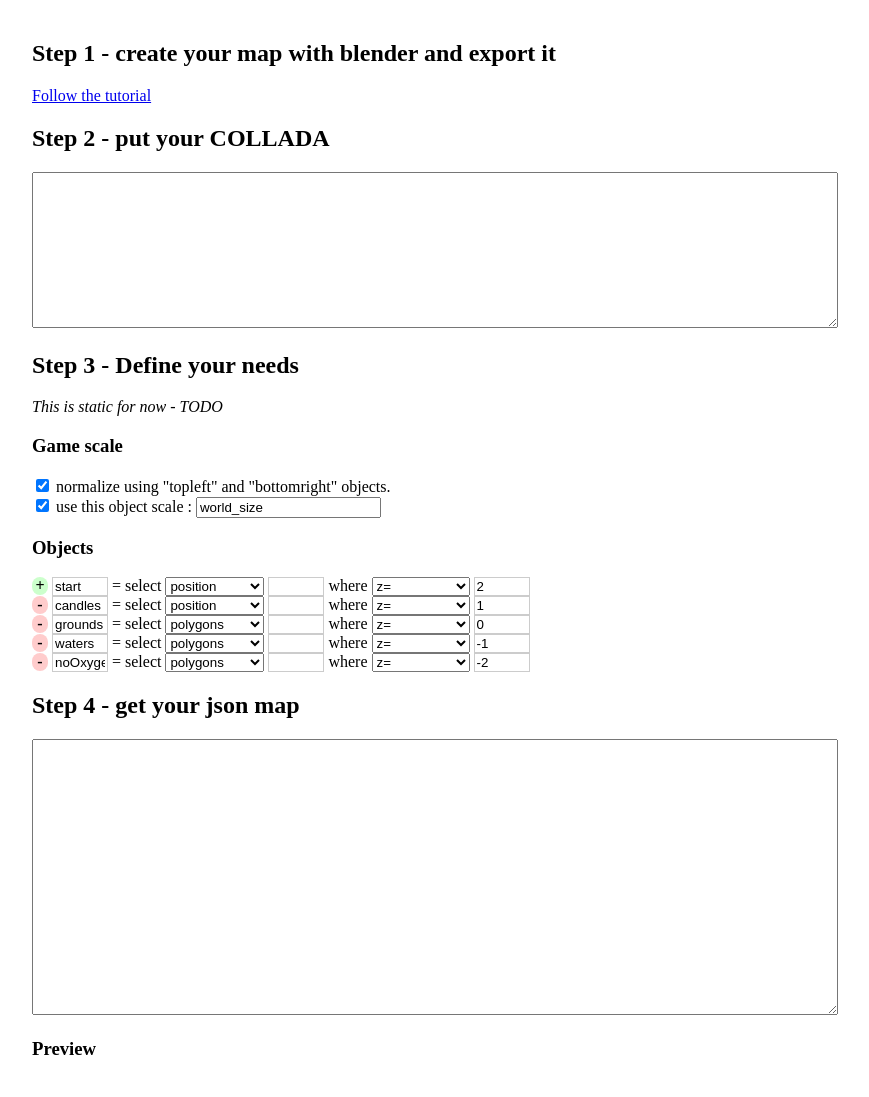
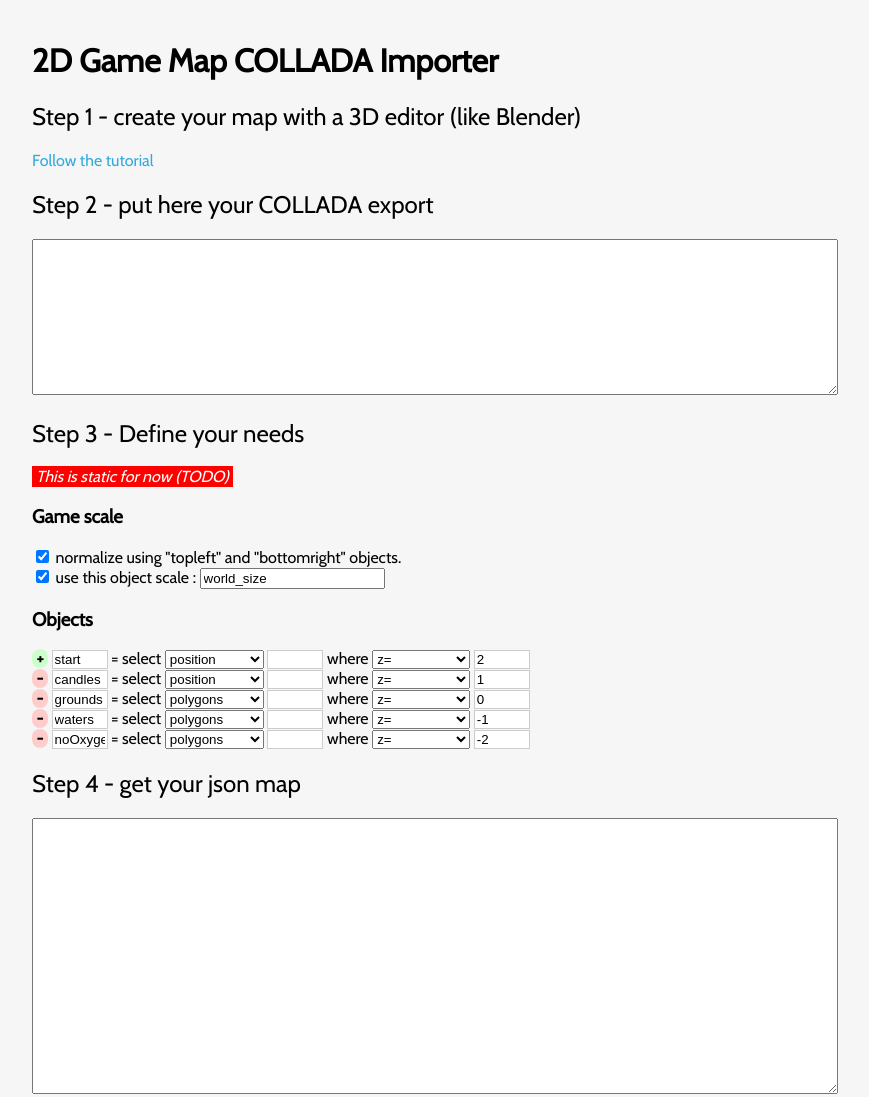
Before and after one commit to gre/blazing-race, a plain HTML site: page maps/converter/index.html in a window 1280 px wide. Shown: the top 1097 px of the page, without its empty margins (208-1077 px from the left). Drawn offline with nearby package versions, Linux system fonts and the light colour scheme.

Commit message:
continued

```diff
--- a/maps/converter/index.html
+++ b/maps/converter/index.html
@@ -2,8 +2,9 @@
 <html lang="en">
 <head>
 	<meta charset="UTF-8">
-	<title>COLLADA 2D Map Importer</title>
+	<title></title>
   <link rel="stylesheet" href="main.css" />
+  <link href='http://fonts.googleapis.com/css?family=Cabin' rel='stylesheet' type='text/css'>
   <script type="text/javascript" src="lib/Three.js"></script>
   <script type="text/javascript" src="lib/ColladaLoader.js"></script>
   <script src="lib/jquery.min.js" type="text/javascript"></script>
@@ -13,28 +14,29 @@
 <body>
 
   <div id="wrapper">
+    <h1>2D Game Map COLLADA Importer</h1>
 
   <section>
-    <h2>Step 1 - create your map with blender and export it</h2>
+    <h2>Step 1 - create your map with a 3D editor (like Blender)</h2>
     <a href="#todo">Follow the tutorial</a>
   </section>
 
   <section>
-    <h2>Step 2 - put your COLLADA</h2>
+    <h2>Step 2 - put here your COLLADA export</h2>
     <!--
     <div>
       <input type="file" id="collada_file" />
     </div>
     -->
     <div>
-      <textarea id="collada_text" name="" rows="10" cols="30"></textarea>
+      <textarea class="full" id="collada_text" name="" rows="10" cols="30"></textarea>
     </div>
   </section>
 
   <section>
     <h2>Step 3 - Define your needs</h2>
 
-    <em>This is static for now - TODO</em>
+    <em style="background: red; color: white; padding: 1px 4px;">This is static for now (TODO)</em>
 
     <h3>Game scale</h3>
     <div>
@@ -77,7 +79,7 @@
   <section>
     <h2>Step 4 - get your json map</h2>
     <div>
-      <textarea id="json" name="" rows="18" cols="30" readonly></textarea>
+      <textarea id="json" class="full" name="" rows="18" cols="30" readonly></textarea>
     </div>
 
     <h3>Preview</h3>
--- a/maps/converter/main.css
+++ b/maps/converter/main.css
@@ -1,3 +1,23 @@
+
+html {
+  font-family: 'Cabin', serif;
+  background: #f6f6f6;
+}
+
+a {
+  color: #3ad;
+  text-decoration: none;
+}
+a:hover {
+  color: #5cf;
+}
+
+h1 {
+  font-weight: bold;
+}
+h2 {
+  font-weight: normal;
+}
 
 #wrapper {
   margin: 10px auto;
@@ -5,7 +25,7 @@
   max-width: 800px;
 }
 
-textarea {
+textarea.full {
   width: 100%;
 }
 
```
